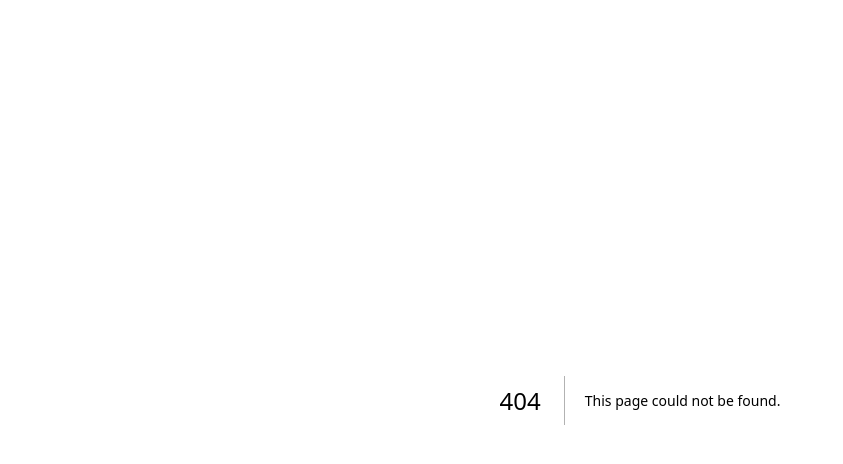
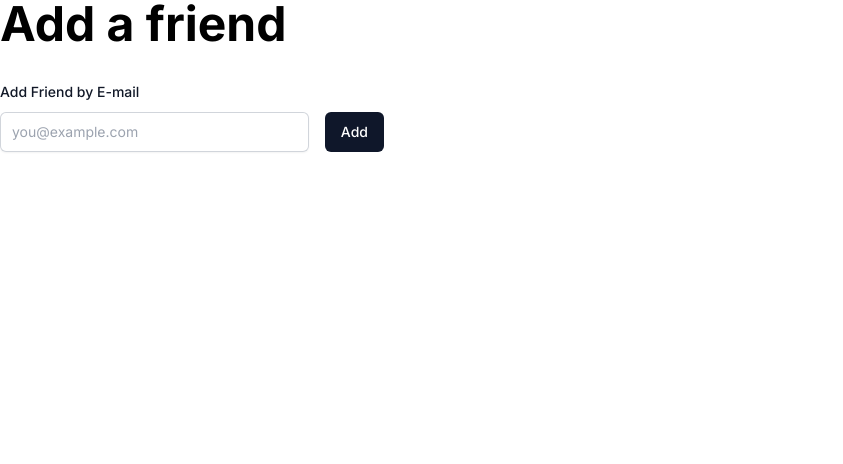
Before and after one commit to pavan-santhosh/Messenger-App, a Next.js app in the folder realtime-chat-app/: page /dashboard/add in a window 1280 px wide. Before the commit this address had no page. Shown: the top 464 px of the page, without its empty margins (0-843 px from the left). Built offline with nearby package versions, Linux system fonts and the light colour scheme.

Commit message:
Adding Users as Friends

```diff
--- /dev/null
+++ b/realtime-chat-app/src/app/(dashboard)/dashboard/add/page.tsx
@@ -0,0 +1,17 @@
+import AddFriendButton from "@/components/ui/AddFriendButton";
+import { FC } from "react";
+
+interface pageProps {
+
+}
+
+const page : FC = () => {
+    return (
+        <main className="">
+            <h1 className="font-bold text-5xl mb-8">Add a friend</h1>
+            <AddFriendButton/>
+        </main>
+    )
+}
+
+export default page;
--- /dev/null
+++ b/realtime-chat-app/src/app/(dashboard)/dashboard/page.tsx
@@ -0,0 +1,13 @@
+import Button from "@/components/ui/Button";
+import { authOptions } from "@/lib/auth";
+import { getServerSession } from "next-auth";
+import { FC } from "react";
+
+const page = async ({}) => {
+
+    const session = await getServerSession(authOptions)
+
+    return ( <Button>hello</Button> );
+}
+
+export default page;
--- /dev/null
+++ b/realtime-chat-app/src/app/api/friends/add/route.ts
@@ -0,0 +1,33 @@
+import { addFriendValidator } from "@/lib/add-friend"
+import { authOptions } from "@/lib/auth"
+import { getServerSession } from "next-auth"
+
+export async function POST(req: Request) {
+    console.log('Entered POST /api/friends/add')
+    try {
+        const body = await req.json()
+        const {email: emailToAdd} = addFriendValidator.parse(body.email)
+        const RESTResponse = await fetch(`${process.env.UPSTASH_REDIS_REST_URL}/get/user:email:${emailToAdd}`,{
+            headers: {
+                Authorization: `Bearer ${process.env.UPSTASH_REDIS_REST_TOKEN}`
+            },
+            cache: 'no-store',
+        })
+        const data = (await RESTResponse.json()) as {result: string | null}
+        const idToAdd = data.result
+        if(!idToAdd){
+            return new Response('This person does not exist',{status:400})
+        }
+            const session = await getServerSession(authOptions)
+        if(!session){
+            return new Response('Unauthorized',{status:401})
+        }
+        if(idToAdd === session.user.id){
+            return new Response('You cannot add yourself as a friend', {status:400})
+        }
+        // valid request
+        console.log(data)
+    } catch (error) {
+
+    }
+}
--- a/realtime-chat-app/src/app/dashboard/page.tsx
+++ /dev/null
@@ -1,11 +0,0 @@
-import Button from "@/components/ui/Button";
-import { FC } from "react";
-interface pageProps {
-
-}
-
-const page: FC<pageProps> = ({}) => {
-    return ( <Button>hello</Button> );
-}
-
-export default page;
--- /dev/null
+++ b/realtime-chat-app/src/components/ui/AddFriendButton.tsx
@@ -0,0 +1,68 @@
+"use client"
+import { FC, useState } from "react";
+import Button from "./Button";
+import { addFriendValidator } from "@/lib/add-friend";
+import axios, { AxiosError } from "axios";
+import { set, z } from "zod";
+import { useForm } from "react-hook-form";
+import { zodResolver } from "@hookform/resolvers/zod";
+
+interface AddFriendButtonProps {}
+
+type FormData = z.infer<typeof addFriendValidator>
+
+const AddFriendButton: FC<AddFriendButtonProps> = () => {
+
+    const [showSuccessState,setShowSuccessState] = useState<boolean>(false)
+
+    const {register, handleSubmit, setError, formState:{errors}} = useForm<FormData>({
+        resolver: zodResolver(addFriendValidator),
+    })
+
+    const addFriend = async(email:string) => {
+        try{
+            const validatedEmail = addFriendValidator.parse({email})
+
+            await axios.post('/api/friends/add',{
+                email: validatedEmail
+            })
+
+            setShowSuccessState(true)
+
+        } catch(error) {
+            if(error instanceof z.ZodError){
+                setError('email',{message: error.message})
+                return
+            }
+            if(error instanceof AxiosError){
+                setError('email',{message: error.response?.data})
+                return
+            }
+
+            setError('email',{message: 'Something went wrong.'})
+        }
+    }
+
+    const onSubmit = (data: FormData) => {
+        addFriend(data.email)
+    }
+
+    return <form onSubmit = {handleSubmit(onSubmit)} className="max-w-sm">
+        <label htmlFor="email" className="block text-sm font-medium leading-6 text-gray-900">
+            Add Friend by E-mail
+        </label>
+        <div className="mt-2 flex gap-4">
+            <input
+                {...register('email')}
+                type="text" className="block w-full rounded-md border-0 py-1.5 text-gray-900 shadow-sm ring-1 ring-inset ring-gray-300 placeholder:text-gray-400 focus:ring-2 focus:ring-inset focus:ring-indigo-600 sm:text-sm sm:leading-6"
+                placeholder="you@example.com"/>
+            <Button>Add</Button>
+        </div>
+        <p className="mt-1 text-sm text-red-600">{errors.email?.message}</p>
+        {showSuccessState ? (
+            <p className="mt-1 text-sm text-green-600">Friend Request Sent!</p>
+        ): null}
+    </form>
+}
+
+export default AddFriendButton;
--- /dev/null
+++ b/realtime-chat-app/src/lib/add-friend.ts
@@ -0,0 +1,5 @@
+import { z } from "zod";
+
+export const addFriendValidator = z.object({
+    email: z.string().email()
+})
--- a/realtime-chat-app/tailwind.config.js
+++ b/realtime-chat-app/tailwind.config.js
@@ -11,5 +11,5 @@ module.exports = {
   theme: {
     extend: {},
   },
-  plugins: [],
+  plugins: [require('@tailwindcss/forms')],
 }
```
Also changed, not shown: realtime-chat-app/package.json (+6 -1 lines), realtime-chat-app/src/app/(auth)/login/page.tsx (renamed from realtime-chat-app/src/app/login/page.tsx), realtime-chat-app/src/helpers/redis.ts (added), 1 other file (tests, documents, lock files or other folders).
